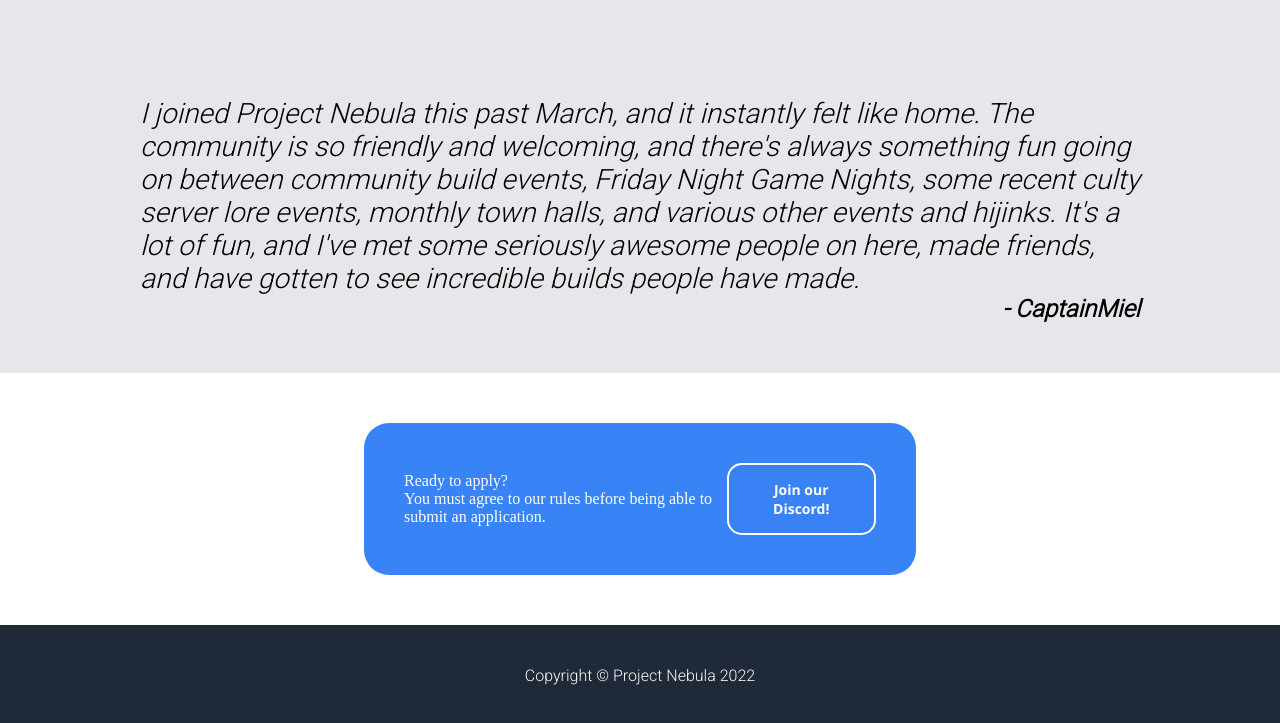
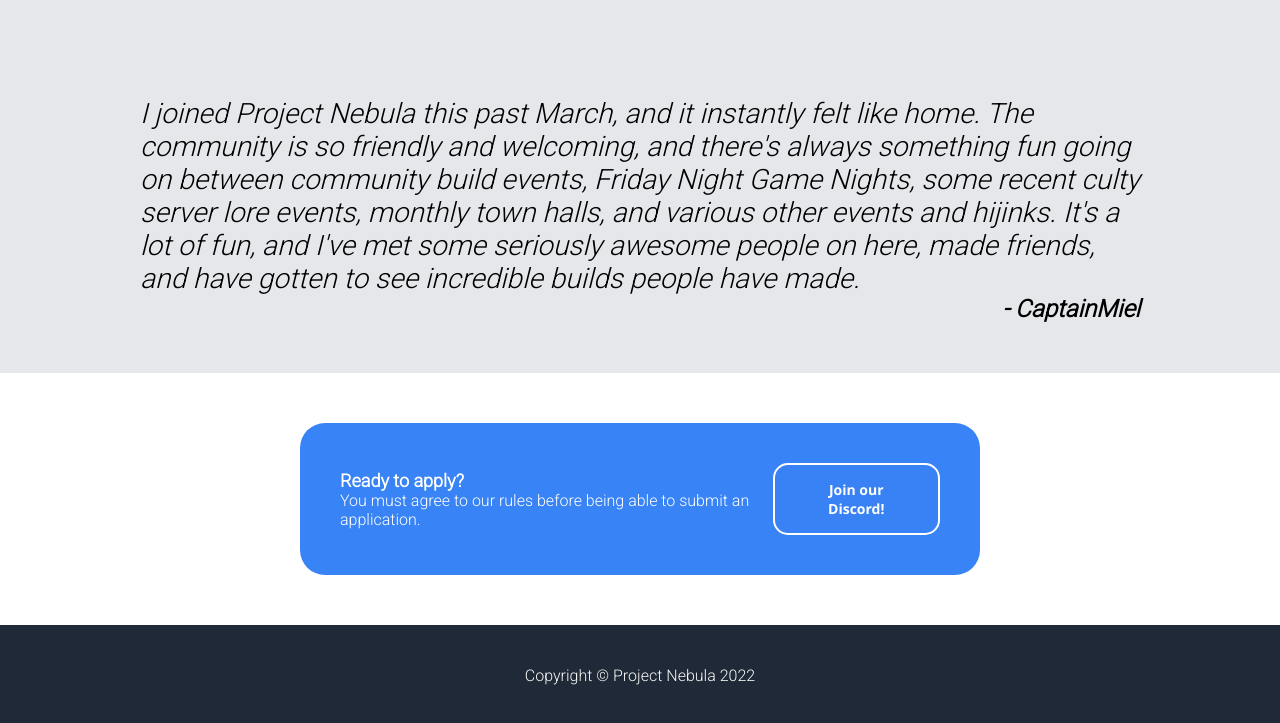
Before and after one commit to Wyspec/landing-page, a plain HTML site: page index.html in a window 1280 px wide. Shown: the part 1044-1767 px from the top of the page. Drawn offline with Linux system fonts and the light colour scheme.

Commit message:
Fix font weights

```diff
--- a/index.html
+++ b/index.html
@@ -58,7 +58,7 @@
     <div class="blue-box">
         <div class="content">
             <div class="left">
-                <div class="button-text">Ready to apply? </div>
+                <div class="button-text-title">Ready to apply? </div>
                 <div class="button-text">You must agree to our rules before being able to submit an application.</div>
             </div>
             <button class="join">Join our Discord!</button>
--- a/styles.css
+++ b/styles.css
@@ -179,7 +179,7 @@ body {
     justify-content: space-between;
     margin: 50px auto;
     padding: 20px;
-    width: 40%;
+    width: 50%;
     background-color: #3883f6;
     border-radius: 25px;
   }
@@ -197,8 +197,14 @@ body {
     color: white;
 }
 
-.buttontext {
-    padding: 5px;
+.button-text-title {
+    font-size: 18px;
+    font-weight: 700;
+}
+
+.button-text, .button-text-title {
+    font-family: Roboto;
+    padding-right: 5px;
 }
 
 .join {
```
